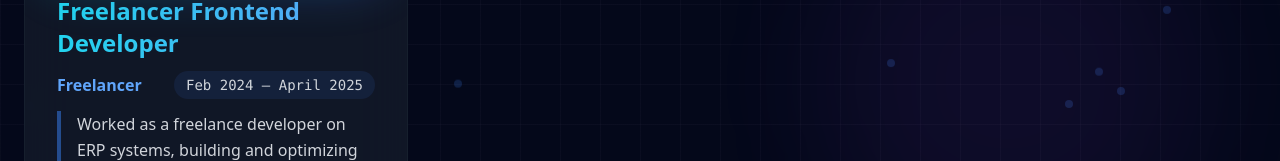
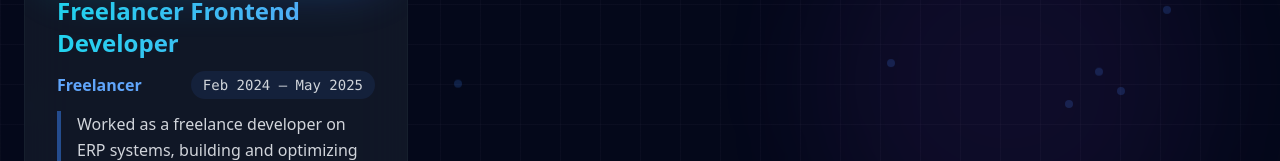
Before and after one commit to Kailash040/kailashPortfolio, a React (Vite) app: page /experience in a window 1280 px wide. Shown: the part 876-1037 px from the top of the page. Built offline with nearby package versions, Linux system fonts and the light colour scheme.

Commit message:
finished

```diff
--- a/src/pages/Experience/Experience.jsx
+++ b/src/pages/Experience/Experience.jsx
@@ -81,7 +81,7 @@ const ExperienceSection = () => {
       icon: Code2,
       title: "Freelancer Frontend Developer",
       company: "Freelancer",
-      period: "Feb 2024 – April 2025",
+      period: "Feb 2024 – May 2025",
       description:
         "Worked as a freelance developer on ERP systems, building and optimizing modules for  customer management with a focus on scalability and efficiency.",
     },
```
